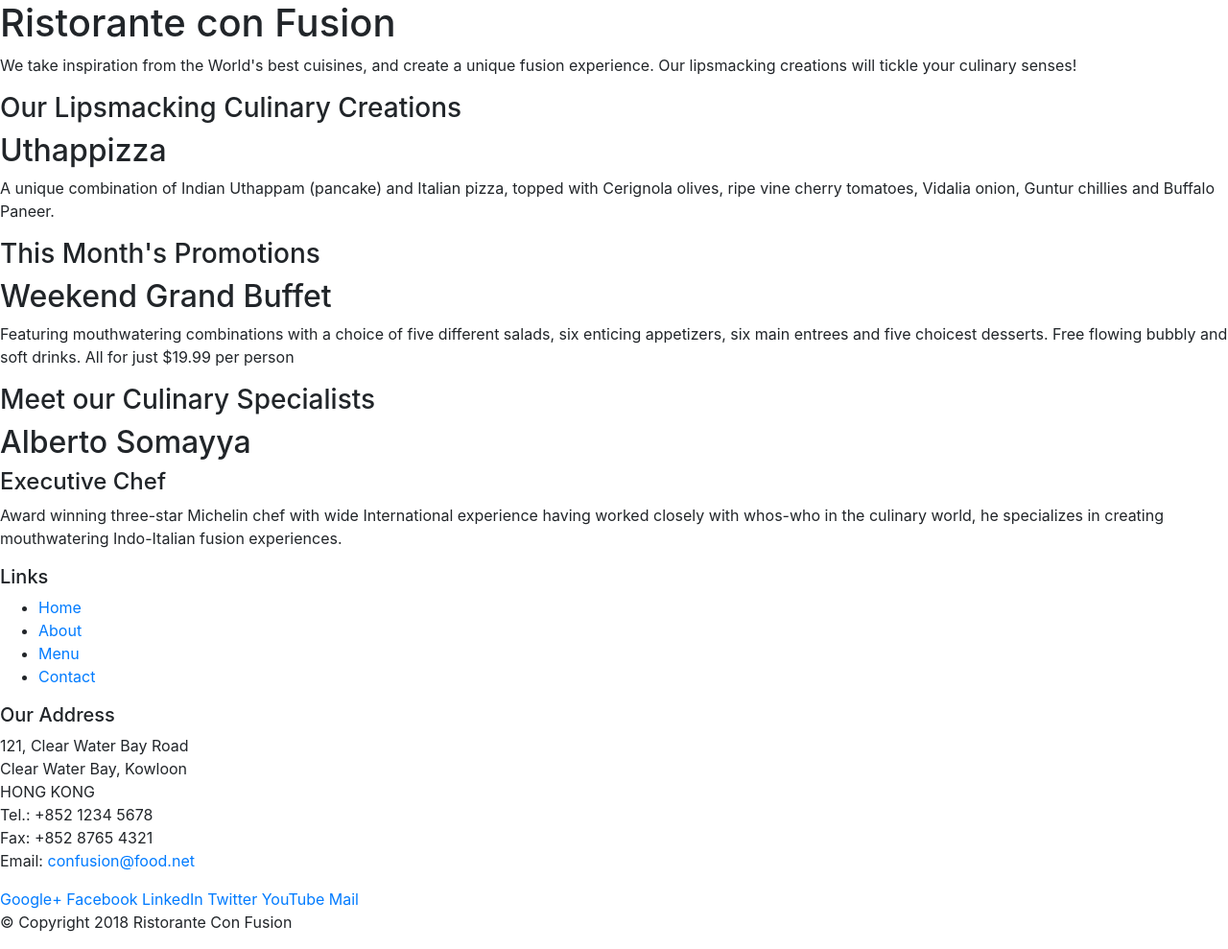
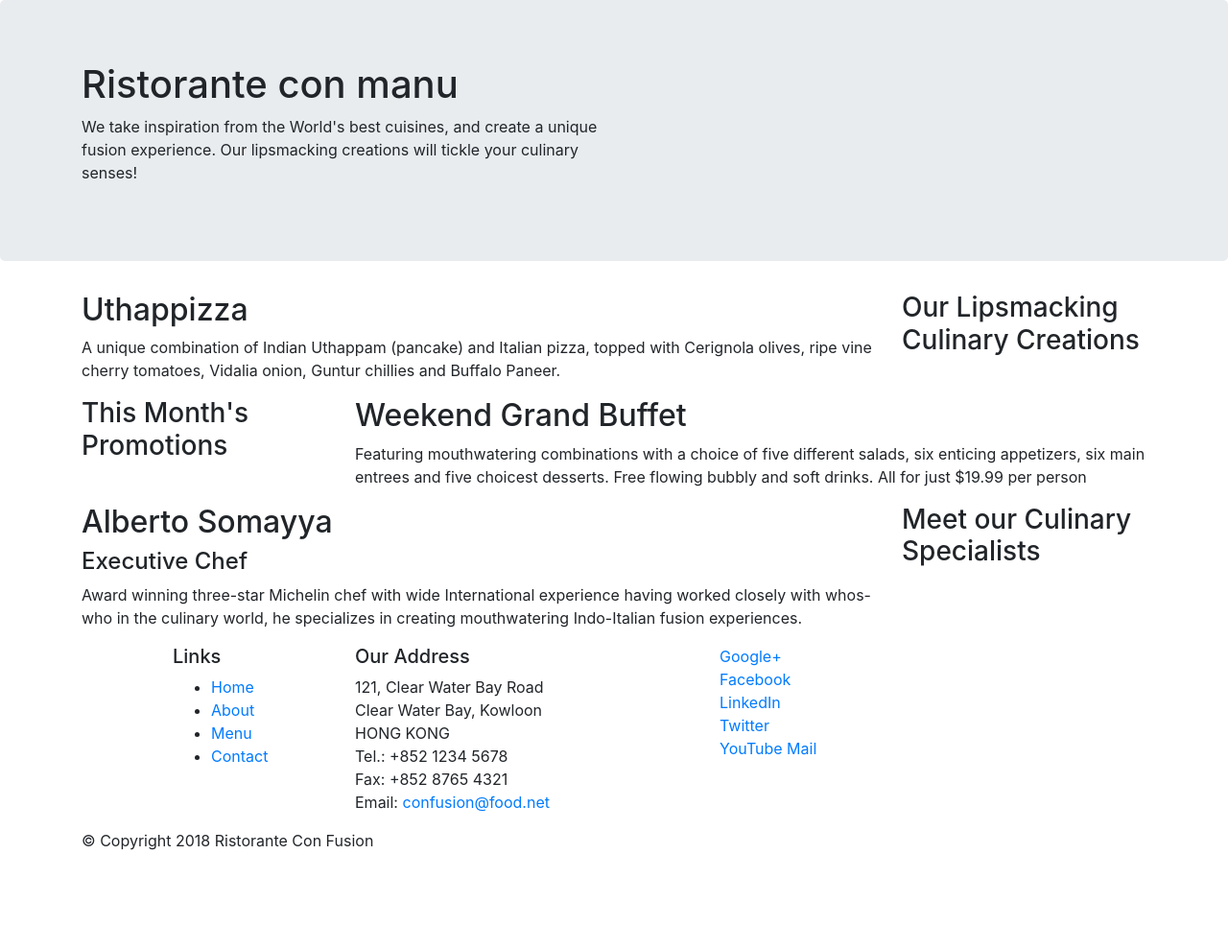
Before and after one commit to manu220/bootstrap, a website: page index.html in a window 1280 px wide. Shown: the whole page at 96% size. After the commit the page ends 904 px from the top, so only its background shows below. Drawn offline with nearby package versions, Linux system fonts and the light colour scheme.

Commit message:
bootstrap grid part 1

```diff
--- a/index.html
+++ b/index.html
@@ -14,46 +14,46 @@
 
 <body>
 
-    <header>
-        <div>
-            <div>
-                <div>
-                    <h1>Ristorante con Fusion</h1>
+    <header class="jumbotron">
+        <div class="container">
+            <div class="row">
+                <div class="col-12 col-sm-6">
+                    <h1 >Ristorante con manu</h1>
                     <p>We take inspiration from the World's best cuisines, and create a unique fusion experience. Our lipsmacking creations will tickle your culinary senses!</p>
                 </div>
-                <div>
+                <div class="col-12 col-sm">
                 </div>
             </div>
         </div>
     </header>
 
-    <div>
-        <div>
-            <div>
+    <div class="container">
+        <div class="row">
+            <div class="col-12 col-sm-4 order-sm-last col-md-3">
                 <h3>Our Lipsmacking Culinary Creations</h3>
             </div>
-            <div>
+            <div class="col col-sm order-sm-first col-md">
                 <h2>Uthappizza</h2>
                 <p>A unique combination of Indian Uthappam (pancake) and Italian pizza, topped with Cerignola olives, ripe vine cherry tomatoes, Vidalia onion, Guntur chillies and Buffalo Paneer.</p>
             </div>
         </div>
 
 
-        <div>
-            <div>
+        <div class="row">
+            <div class="col-12 col-sm-4 col-md-3">
                 <h3>This Month's Promotions</h3>
             </div>
-            <div>
+            <div class="col col-sm col-md">
                 <h2>Weekend Grand Buffet</h2>
                 <p>Featuring mouthwatering combinations with a choice of five different salads, six enticing appetizers, six main entrees and five choicest desserts. Free flowing bubbly and soft drinks. All for just $19.99 per person </p>
             </div>
         </div>
 
-        <div>
-            <div>
+        <div class="row">
+            <div class="col-12 col-sm-4 order-sm-last col-md-3">
                 <h3>Meet our Culinary Specialists</h3>
             </div>
-            <div>
+            <div class="col col-sm order-sm-first col-md">
                 <h2>Alberto Somayya</h2>
                 <h4>Executive Chef</h4>
                 <p>Award winning three-star Michelin chef with wide International experience having worked closely with whos-who in the culinary world, he specializes in creating mouthwatering Indo-Italian fusion experiences. </p>
@@ -62,9 +62,9 @@
     </div>
 
     <footer>
-        <div>
-            <div>
-                <div>
+        <div class="container">
+            <div class="row">
+                <div class="col-4 offset-1 col-sm-2">
                     <h5>Links</h5>
                     <ul>
                         <li><a href="#">Home</a></li>
@@ -73,7 +73,7 @@
                         <li><a href="#">Contact</a></li>
                     </ul>
                 </div>
-                <div>
+                <div class="col-7 col-sm-4">
                     <h5>Our Address</h5>
                     <address>
 		              121, Clear Water Bay Road<br>
@@ -85,7 +85,7 @@
 		           </address>
                 </div>
                 <div>
-                    <div>
+                    <div class="col-12 col-sm-4">
                         <a href="http://google.com/+">Google+</a>
                         <a href="http://www.facebook.com/profile.php?id=">Facebook</a>
                         <a href="http://www.linkedin.com/in/">LinkedIn</a>
@@ -95,8 +95,8 @@
                     </div>
                 </div>
            </div>
-           <div>
-                <div>
+           <div class="row">
+                <div class="col-auto">
                     <p>© Copyright 2018 Ristorante Con Fusion</p>
                 </div>
            </div>
```
